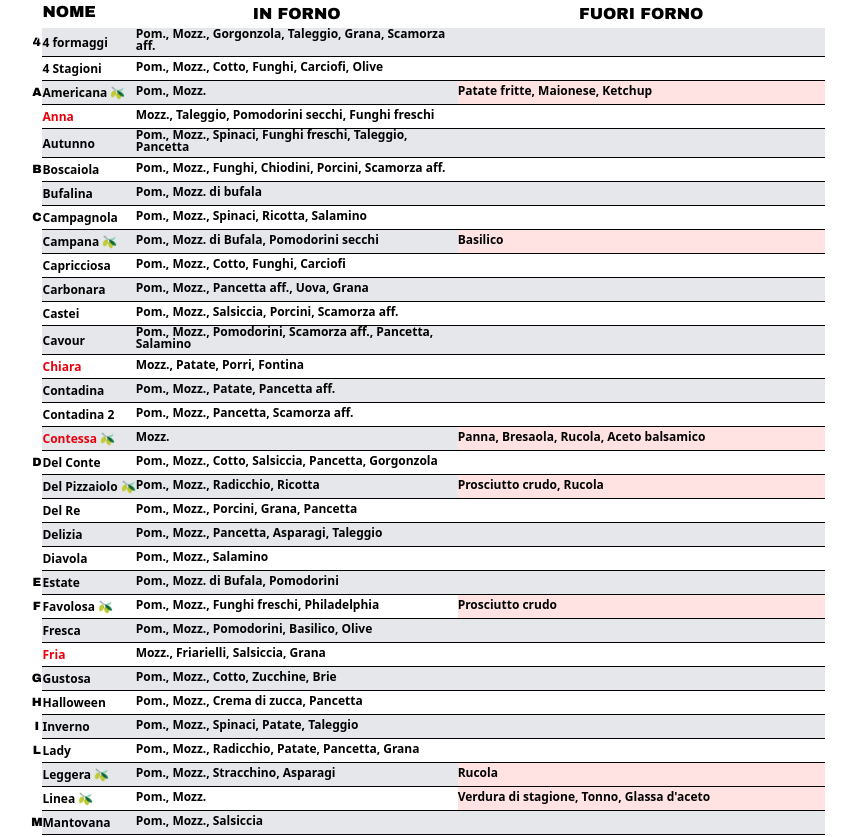
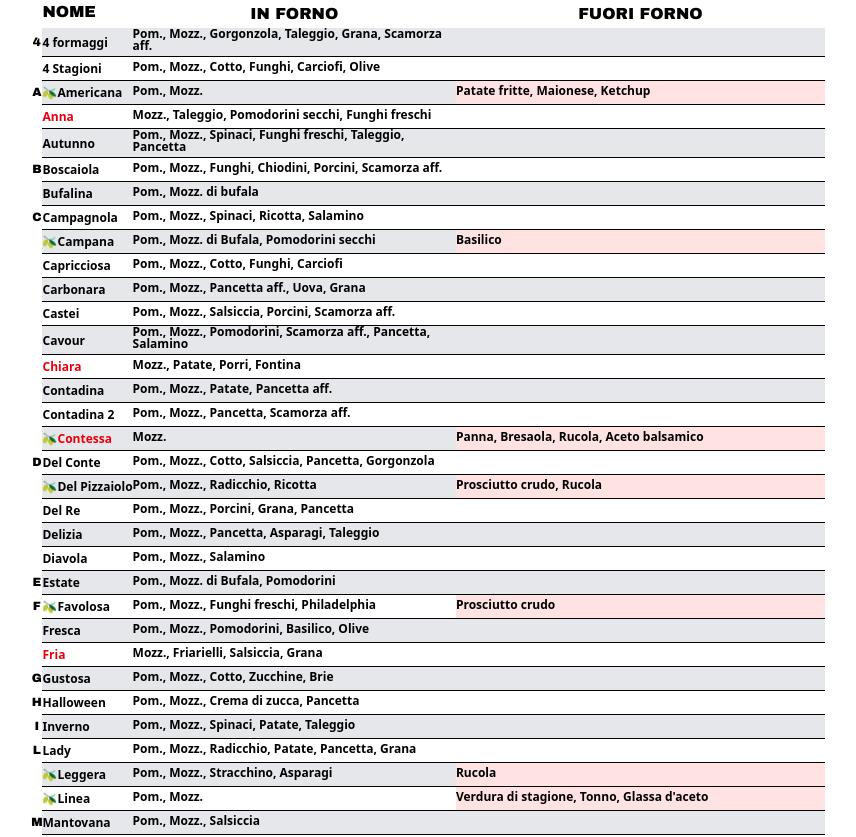
Before and after one commit to castasamu/mondopizza-listino, a React (Vite) app: page /produzione in a window 1280 px wide. Shown: the top 837 px of the page, without its empty margins (212-1068 px from the left). Built offline with nearby package versions, Linux system fonts and the light colour scheme.

Commit message:
chore: Update pizza ingredient names and post-bake flags, and reorder the post-bake icon display.

```diff
--- a/src/ListinoProduzione.tsx
+++ b/src/ListinoProduzione.tsx
@@ -36,7 +36,8 @@ const PizzaItem = ({
         <td
           className={`${index % 2 === 0 ? "bg-gray-200" : ""} ${!hasTomato ? "text-red-600" : ""} text-left py-1 border-b border-b-black whitespace-nowrap`}
         >
-          {pizza.name} {hasPostBakeIngredients ? "🫒" : ""}
+          {hasPostBakeIngredients ? "🫒" : ""}
+          {pizza.name}
         </td>
         <td
           className={`${index % 2 === 0 ? "bg-gray-200" : ""} pb-1 leading-none border-b`}
```
